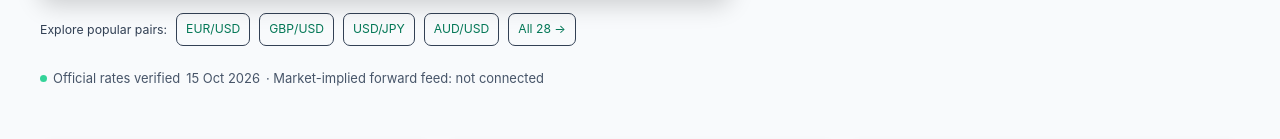
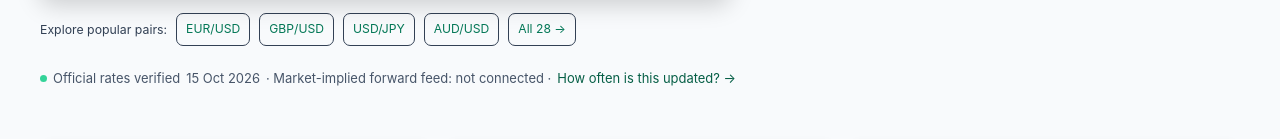
Before and after one commit to tilershub/trade90-sizer, an Astro site: page / in a window 1280 px wide. Shown: the part 497-636 px from the top of the page. Built offline with nearby package versions, Linux system fonts and the light colour scheme; Astro itself is replaced by a stand-in of ours.

Commit message:
ux: link current data freshness and source transparency from trader research and legal pages

```diff
--- a/src/pages/index.astro
+++ b/src/pages/index.astro
@@ -18,7 +18,7 @@ const upcoming=[...officialPolicyDecisionCalendar].filter(e=>e.date>=new Date().
    <p>Understand the official interest-rate gap between two currencies, explore their central banks and see the next scheduled policy decisions. <strong>No trading signals. No invented forecasts.</strong></p>
    <PairFinder client:load pairs={majors.concat(allTrade90Pairs.filter(p=>p.base!=="USD" && p.quote!=="USD"))} limit={7}/>
    <div class="popular"><span>Explore popular pairs:</span>{["EURUSD","GBPUSD","USDJPY","AUDUSD"].map(symbol=><a href={pairUrl(symbol)}>{symbol.slice(0,3)}/{symbol.slice(3)}</a>)}<a href="/pairs/">All 28 →</a></div>
-   <div class="data-status"><span class="statusdot" aria-hidden="true"></span> Official rates verified <time datetime={rateSnapshot.asOf}>{reportDate(rateSnapshot.asOf)}</time> · Market-implied forward feed: not connected</div>
+   <div class="data-status"><span class="statusdot" aria-hidden="true"></span> Official rates verified <time datetime={rateSnapshot.asOf}>{reportDate(rateSnapshot.asOf)}</time> · Market-implied forward feed: not connected · <a href="/data-policy/">How often is this updated? →</a></div>
   </div>
  </section>
  <section class="metrics" aria-label="Rate research snapshot">
```
